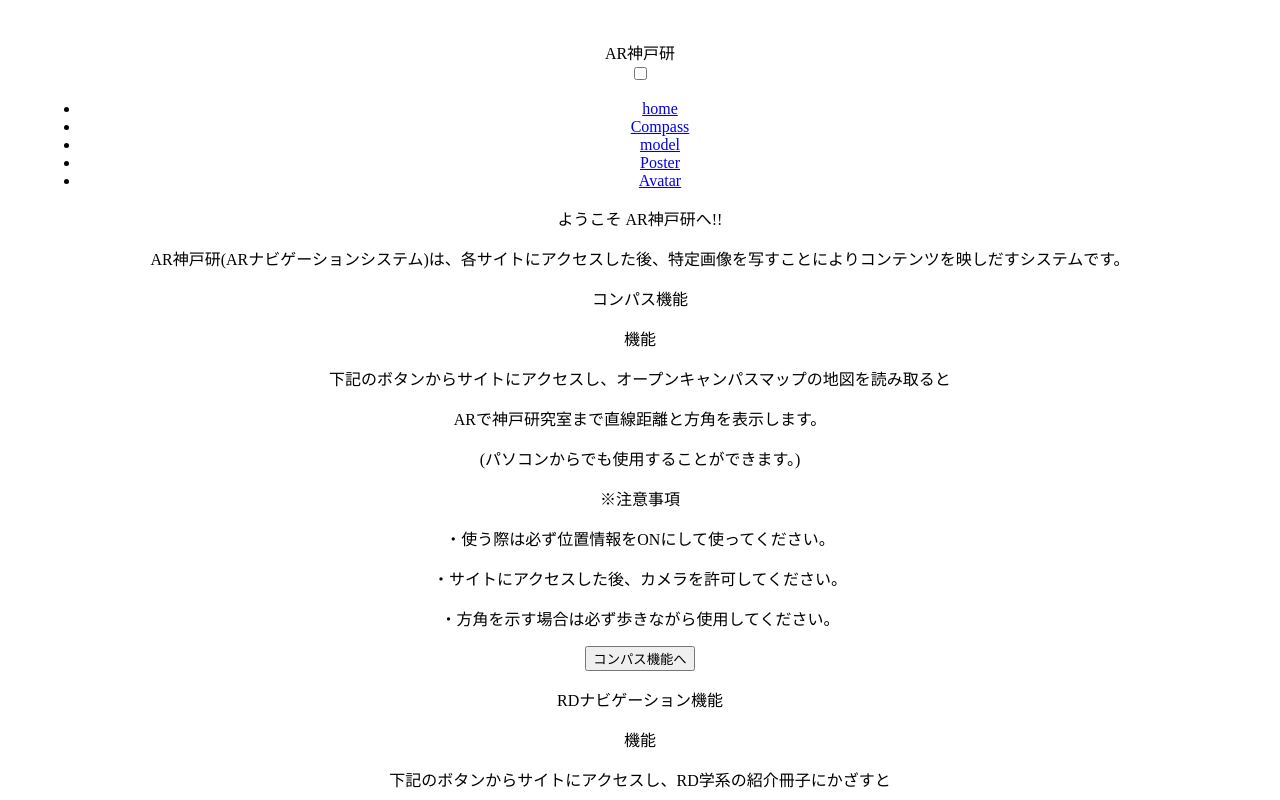
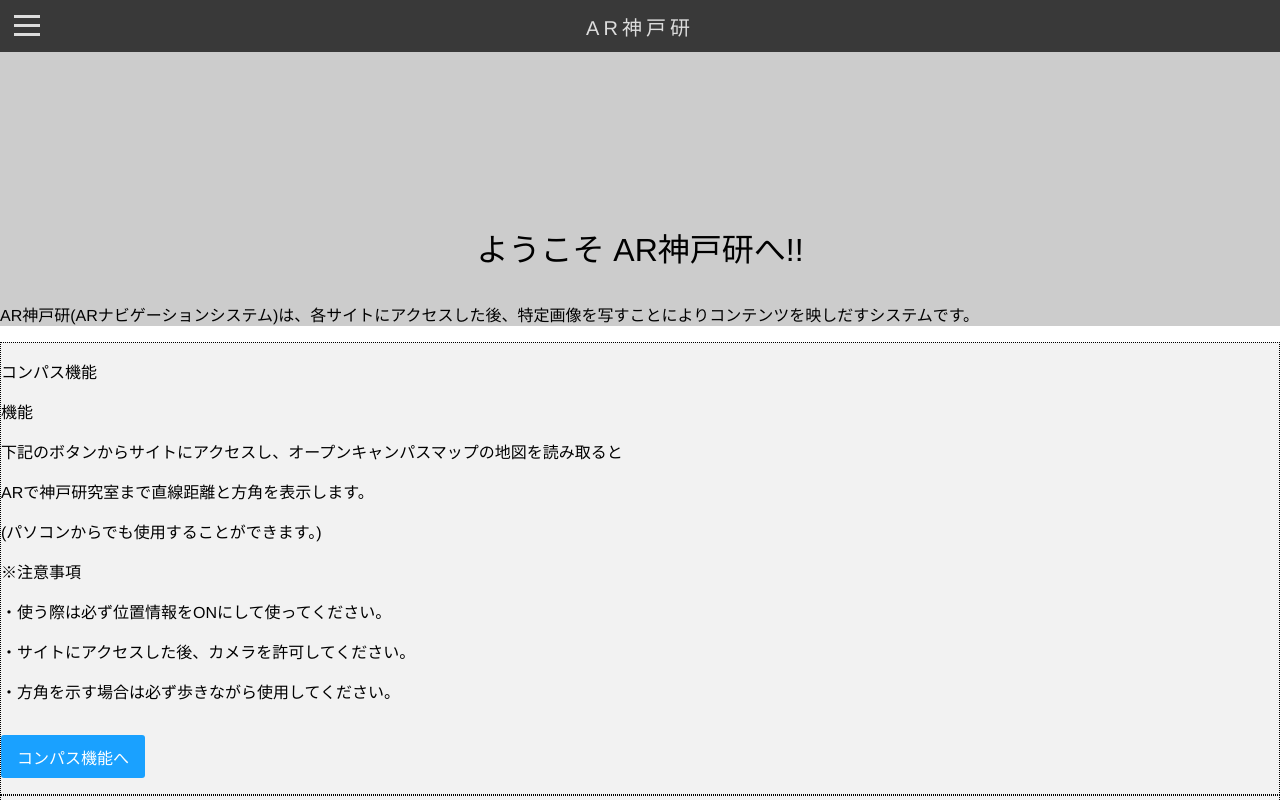
Before and after one commit to Ishigami100/ar-project, a React (Vite) app: page / in a window 1280 px wide. Shown: the top 800 px of the page. Built offline with nearby package versions, Linux system fonts and the light colour scheme.

Commit message:
cssまで記載する

```diff
--- a/src/App.tsx
+++ b/src/App.tsx
@@ -6,7 +6,6 @@ import RDNavigationFunction from './components/main/RDNavigationFunction'
 import PosterAudioFunction from './components/main/PosterAudioFunction'
 import AvatarGuideFunction from './components/main/AvatarGuideFunction'
 import Footer from './components/main/Footer'
-import './App.css'
 
 const app = () => {
   return (
--- a/src/style.css
+++ b/src/style.css
@@ -0,0 +1,236 @@
+body {
+    margin: 0;
+    position: relative;
+    font-family: "Futura", Helvetica, sans-serif;
+}
+
+main {
+    padding-top: 15%;
+    /*ヘッダーの高さ分だけ次の要素を下げます。 */
+    background-color: #ccc;
+}
+
+.title {
+    font-size: 32px;
+    text-align: center;
+}
+
+.grid-parent {
+    display: grid;
+    grid-template-columns: 1fr;
+    grid-gap: 10px;
+}
+
+.child1,
+.child2,
+.child3,
+.child4 {
+    background-color: #F2F2F2;
+    border: dotted 1px #000;
+}
+
+button {
+    /* ブラウザ特有のスタイルを無効に */
+    -moz-appearance: none;
+    -webkit-appearance: none;
+    appearance: none;
+    /* 整える */
+    margin: 1em 0;
+    /* 前後の隙間 */
+    padding: 0.6em 1em;
+    /* 塗りの余白 */
+    font-size: 1em;
+    /* フォントサイズ */
+    background-color: #1aa1ff;
+    /* 背景色 */
+    color: #FFF;
+    /* テキストカラー */
+    cursor: pointer;
+    /* カーソルを指マークに */
+    border-radius: 3px;
+    /* 角の丸み */
+    border: 0;
+    /* 枠線を消す */
+    transition: 0.3s;
+    /* ホバーの変化を滑らかに */
+}
+
+
+/* ホバー時（カーソルをのせた時）の見た目 */
+
+button:hover {
+    background-color: #064fda;
+    /* 背景色 */
+}
+
+
+/* Navbar & Navmenu color */
+
+:root {
+    --background-navbar: rgba(55, 55, 55, 0.98);
+}
+
+.header {
+    background: var(--background-navbar);
+    position: fixed;
+    width: 100%;
+    height: 52px;
+}
+
+
+/* Nav items */
+
+.menu {
+    list-style: none;
+    position: absolute;
+    width: 100%;
+    height: auto;
+    top: 0;
+    margin-top: 52px;
+    padding: 0 0 10px 0;
+    clear: both;
+    background: var(--background-navbar);
+    transition: 0.3192s cubic-bezier(0.04, 0.04, 0.12, 0.96) 0.1008s;
+    transform: scale(1, 0);
+    transform-origin: top;
+}
+
+
+/* Hamburger menu button */
+
+.menu-btn:checked~.menu {
+    transform: scale(1, 1);
+    transform-origin: top;
+    transition: 0.3192s cubic-bezier(0.04, 0.04, 0.12, 0.96) 0.1008s;
+}
+
+
+/* Hamburger menbu text */
+
+.menu a {
+    text-decoration: none;
+    font-weight: 500;
+    letter-spacing: 2px;
+    font-size: 16px;
+    text-transform: capitalize;
+    color: #ddd;
+    opacity: 0;
+    transition: 0.5s;
+}
+
+.menu li {
+    border-top: 1px solid rgb(75, 75, 75);
+    padding: 15px 0;
+    margin: 0 54px;
+    opacity: 0;
+    transition: 0.5s;
+}
+
+.menu-btn:checked~.menu a,
+.menu-btn:checked~.menu li {
+    opacity: 1;
+    transition: 0.3192s cubic-bezier(0.04, 0.04, 0.12, 0.96) 0.2s;
+}
+
+.menu-btn {
+    display: none;
+}
+
+.menu-icon {
+    display: inline-block;
+    position: relative;
+    cursor: pointer;
+    padding: 24px 14px;
+    -webkit-tap-highlight-color: rgba(0, 0, 0, 0);
+}
+
+.navicon {
+    background: #ddd;
+    display: block;
+    height: 3px;
+    width: 26px;
+    position: relative;
+    transition: 0.3192s cubic-bezier(0.04, 0.04, 0.12, 0.96) 0.1008s;
+}
+
+.navicon:before,
+.navicon:after {
+    content: "";
+    display: block;
+    height: 100%;
+    width: 100%;
+    position: absolute;
+    background: #ddd;
+    transition: 0.3192s cubic-bezier(0.04, 0.04, 0.12, 0.96) 0.1008s;
+}
+
+.navicon:before {
+    top: 9px;
+}
+
+.navicon:after {
+    bottom: 9px;
+}
+
+
+/* Hamburger Menu Animation Start */
+
+.menu-btn:checked~.menu-icon .navicon:before {
+    transform: rotate(-45deg);
+}
+
+.menu-btn:checked~.menu-icon .navicon:after {
+    transform: rotate(45deg);
+}
+
+.menu-btn:checked~.menu-icon:not(.steps) .navicon:before {
+    top: 0;
+}
+
+.menu-btn:checked~.menu-icon:not(.steps) .navicon:after {
+    bottom: 0;
+}
+
+.menu-btn:checked~.menu-icon .navicon {
+    background: rgba(0, 0, 0, 0);
+    transition: 0.2192s cubic-bezier(0.04, 0.04, 0.12, 0.96) 0.1008s;
+}
+
+
+/* Hamburger Menu Animation End */
+
+
+/* Navbar Container */
+
+.navtext-container {
+    width: 100%;
+    height: 52px;
+    position: absolute;
+    box-sizing: border-box;
+    display: flex;
+    justify-content: center;
+    align-items: center;
+}
+
+
+/* Navbar Text */
+
+.navtext {
+    position: absolute;
+    text-transform: uppercase;
+    color: #ddd;
+    letter-spacing: 4px;
+    font-size: 20px;
+}
+
+footer {
+    width: 100%;
+    height: 60px;
+    text-align: center;
+    padding: 50px 0;
+    background-color: #cab64a;
+}
+
+.footer-text {
+    color: #fff;
+}
```
